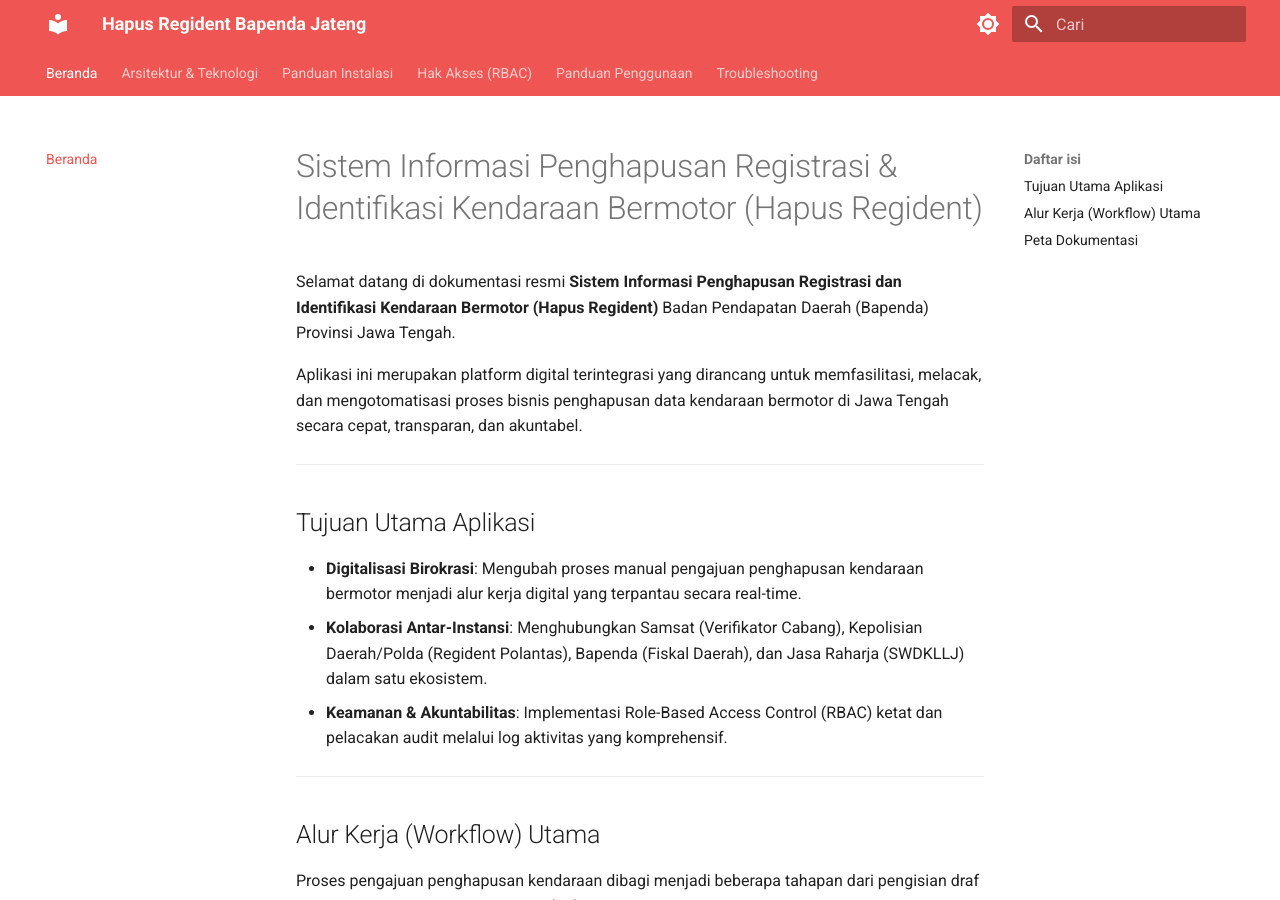
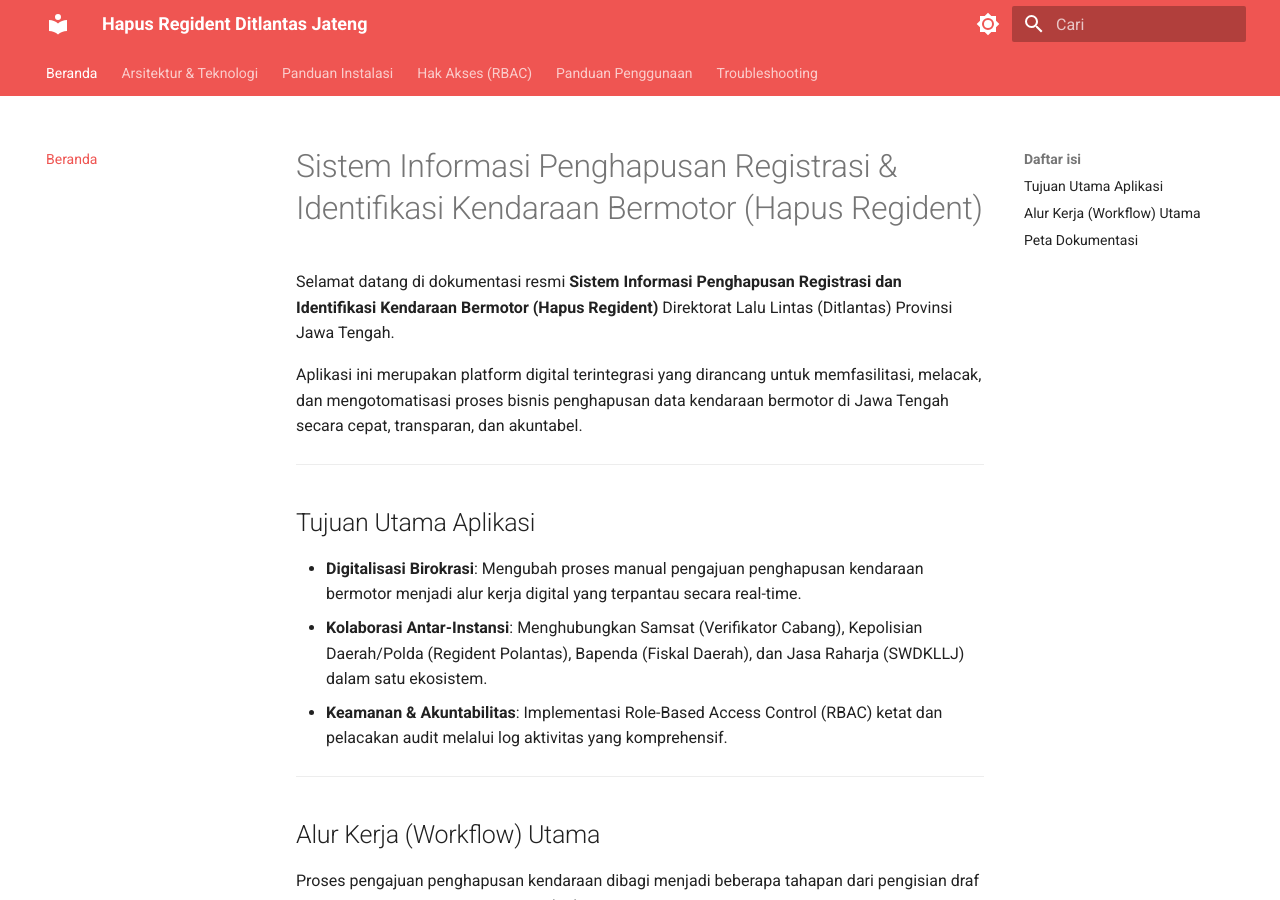
Before and after one commit to bagaswap111/sip-hapus-docs, an MkDocs documentation site: the page built from docs/index.md, in a window 1280 px wide and 900 px high. Built offline with MkDocs 1.6.1 and Material for MkDocs 9.7.7, drawn with Linux system fonts in a browser that asks for light colours.

Commit message:
chore: rebrand project documentation from Bapenda to Ditlantas and add implementation plan file

```diff
--- a/docker-compose.yml
+++ b/docker-compose.yml
@@ -9,7 +9,7 @@ services:
       - "80:80"
       - "443:443"
     environment:
-      - SITE_DOMAIN=localhost # Ubah dengan nama domain asli di server production (misal: docs.bapenda.go.id)
+      - SITE_DOMAIN=localhost # Ubah dengan nama domain asli di server production (misal: docs.Ditlantas.go.id)
     volumes:
       - caddy_data:/data
       - caddy_config:/config
--- a/docs/index.md
+++ b/docs/index.md
@@ -1,6 +1,6 @@
 # Sistem Informasi Penghapusan Registrasi & Identifikasi Kendaraan Bermotor (Hapus Regident)
 
-Selamat datang di dokumentasi resmi **Sistem Informasi Penghapusan Registrasi dan Identifikasi Kendaraan Bermotor (Hapus Regident)** Badan Pendapatan Daerah (Bapenda) Provinsi Jawa Tengah.
+Selamat datang di dokumentasi resmi **Sistem Informasi Penghapusan Registrasi dan Identifikasi Kendaraan Bermotor (Hapus Regident)** Direktorat Lalu Lintas (Ditlantas) Provinsi Jawa Tengah.
 
 Aplikasi ini merupakan platform digital terintegrasi yang dirancang untuk memfasilitasi, melacak, dan mengotomatisasi proses bisnis penghapusan data kendaraan bermotor di Jawa Tengah secara cepat, transparan, dan akuntabel.
 
--- a/mkdocs.yml
+++ b/mkdocs.yml
@@ -1,6 +1,6 @@
-site_name: Hapus Regident Bapenda Jateng
+site_name: Hapus Regident Ditlantas Jateng
 site_url: https://sip-hapus-docs.readthedocs.io/
-site_description: Dokumentasi Sistem Informasi Penghapusan Registrasi dan Identifikasi Kendaraan Bermotor (Hapus Regident) Bapenda Jawa Tengah
+site_description: Dokumentasi Sistem Informasi Penghapusan Registrasi dan Identifikasi Kendaraan Bermotor (Hapus Regident) Ditlantas Jawa Tengah
 
 theme:
   name: material
```
Also changed, not shown: docs/arsitektur.md (+1 -1 lines), docs/manual/implementation_plan.md (added, +41 -0 lines), readme.md (+6 -6 lines), 1 other file.
